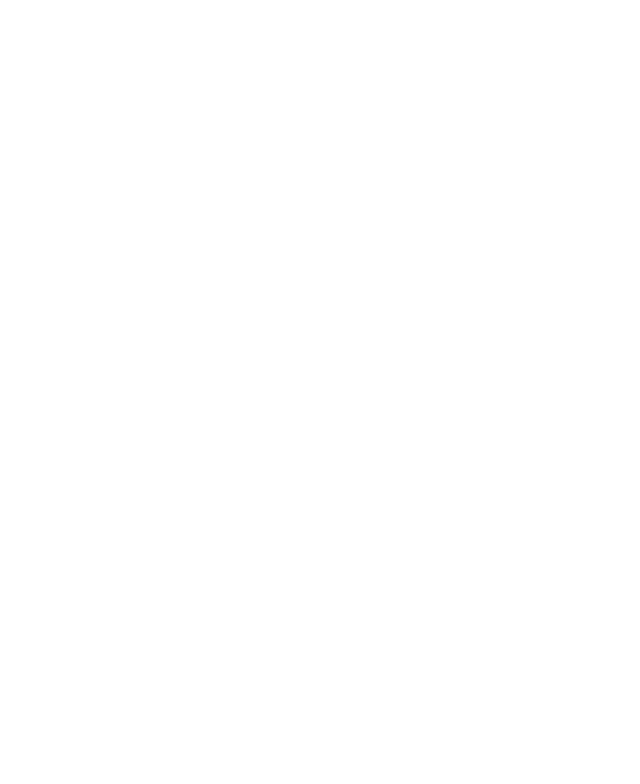
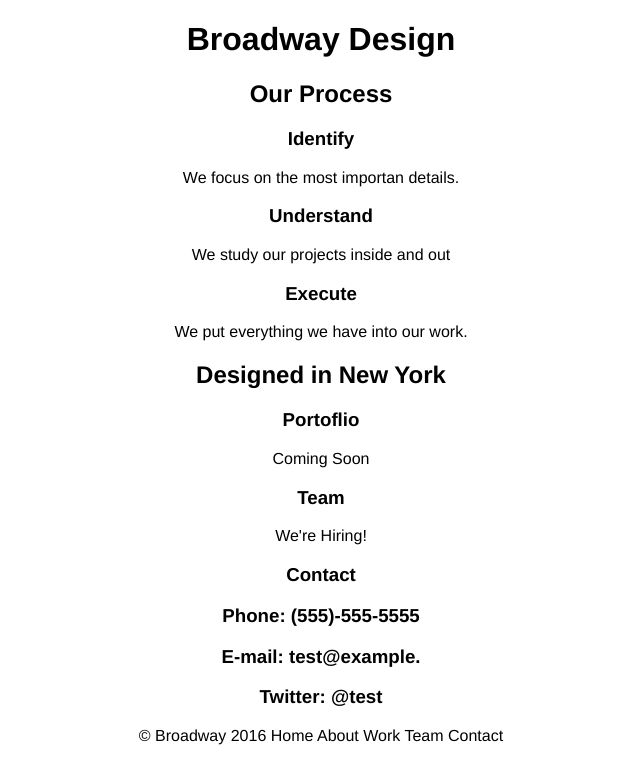
Before and after one commit to ccragun/broadway, a plain HTML site: page index.html in a window 1280 px wide. Shown: the whole page, without its empty margins (319-959 px from the left). Drawn offline with Linux system fonts and the light colour scheme.

Commit message:
Wording added before images

```diff
--- a/index.html
+++ b/index.html
@@ -3,8 +3,46 @@
   <head>
     <meta charset="utf-8">
     <title>Broadway Website Example</title>
+    <link href=".\resources\css\style.css" type="text/css" rel="stylesheet" >
   </head>
   <body>
+    <div>
+    <h1>Broadway Design</h1>
+    </div>
+
+    <div>
+      <h2>Our Process</h2>
+
+      <h3>Identify</h3>
+      <p>We focus on the most importan details.</p>
+
+      <h3>Understand</h3>
+      <p>We study our projects inside and out</p>
+
+      <h3>Execute</h3>
+      <p>We put everything we have into our work.</p>
+    </div>
+
+    <div>
+      <h2>Designed in New York</h2>
+    </div>
+
+    <div>
+      <h3>Portoflio</h3>
+      <p>Coming Soon</p>
+
+      <h3>Team</h3>
+      <p>We're Hiring!</p>
+
+      <h3>Contact<h3>
+      <p>Phone: (555)-555-5555</p>
+      <p>E-mail: test@example.</p>
+      <p>Twitter: @test</p>
+    </div>
+
+    <div>
+      <p>© Broadway 2016 Home About Work Team Contact</p>
+    </div>
 
   </body>
 </html>
--- a/resources/css/style.css
+++ b/resources/css/style.css
@@ -0,0 +1,4 @@
+body{
+  font-family: Helvetica;
+  text-align: center;
+}
```
Also changed, not shown: resources/images/background.jpg (added), resources/images/execute.bmp (added), resources/images/identify.bmp (added), resources/images/understand.bmp (added).
